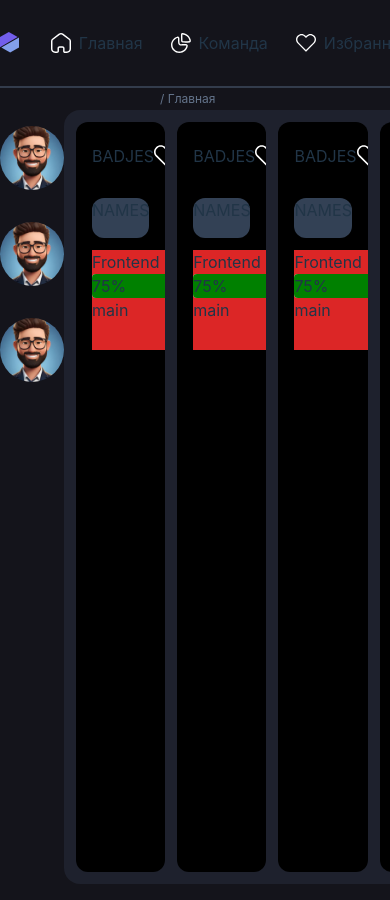
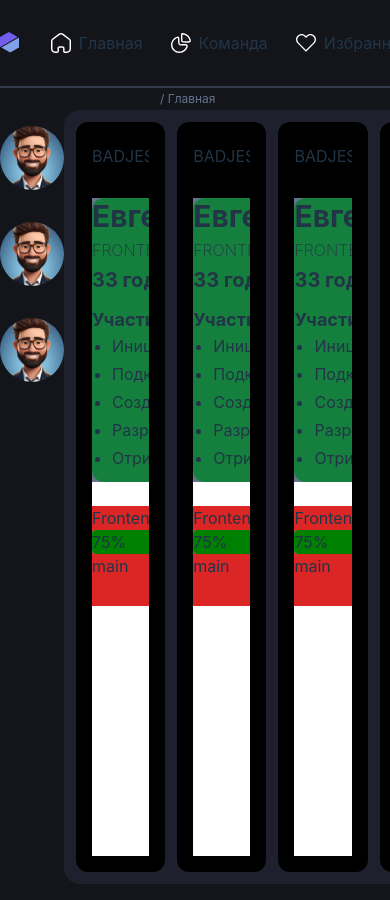
Before and after one commit to Jkerdley/reacthackathon, a React (Vite) app: page / in a window 390 px wide. Built offline with nearby package versions, Linux system fonts and the light colour scheme.

Commit message:
Добавил адаптивность карточки. Добавил аватар и сделал компонент nameAndYears. Добавил список

```diff
--- a/src/components/pageContainer/PageContainer.jsx
+++ b/src/components/pageContainer/PageContainer.jsx
@@ -10,5 +10,5 @@ export const PageContainer = ({ children }) => {
 };
 
 PageContainer.propTypes = {
-	children: PropTypes.node.isRequired
-}
+	children: PropTypes.node.isRequired,
+};
--- a/src/components/sidebar/TeamMateIcon.jsx
+++ b/src/components/sidebar/TeamMateIcon.jsx
@@ -1,9 +1,9 @@
 import React from 'react';
 import AvatarJo from '../../assets/images/avatarjo.jpg';
 
-const TeamMateIcon = () => {
+const TeamMateIcon = ({ size = 'size-16' }) => {
 	return (
-		<div className="relative size-16 justify-center items-center rounded-full overflow-hidden">
+		<div className={`relative ${size} justify-center items-center rounded-full overflow-hidden`}>
 			<img className="w-full h-full object-cover" src={AvatarJo} alt="avatar" />
 		</div>
 	);
--- a/src/components/teammateCard/TeammateCard.jsx
+++ b/src/components/teammateCard/TeammateCard.jsx
@@ -1,42 +1,33 @@
-// import React from 'react';
-// import { Progress } from '../../components/progress/';
-// export const TeammateCard = ({ flex }) => {
-// 	return (
-// 		<div name="card-container" className={`flex bg-black ${flex} h-full rounded-xl p-4 overflow-hidden`}>
-// 			<div name="hidden-overflow-container" className="w-full h-full object-cover">
-// 				<div className="w-[200px] h-[100px] bg-red-600">
-// 					<Progress percent={75} title={'Frontend'} color="green" type="line" />
-// 					<Progress percent={75} title={'Frontend'} color="green" type="circle" />
-// 					main
-// 				</div>
-// 			</div>
-// 		</div>
-// 	);
-// };
-
 import React from 'react';
 import { Progress } from '../../components/progress/';
 import { FavouritesIcon } from '../icons/FavouritesIcon';
+import TeamMateIcon from '../sidebar/TeamMateIcon';
+import NameAndYears from './components/NameAndYears';
 
 export const TeammateCard = ({ flex, onHover, onMouseLeave }) => {
 	return (
 		<div
 			name="card-container"
-			className={`flex flex-col gap-6 bg-black ${flex} h-full rounded-xl p-4 overflow-hidden transition-all ease-out`}
+			className={`flex flex-col gap-6 bg-black ${flex} h-full rounded-xl p-4 transition-all ease-out overflow-hidden`}
 			onMouseEnter={onHover}
 			onMouseLeave={onMouseLeave}
 		>
 			<div
 				name="badje and like container"
-				className="flex rounded-xl h-10 items-center justify-between"
+				className="flex rounded-xl h-10 items-center justify-between overflow-hidden"
 			>
 				BADJES <FavouritesIcon size={'size-6'} />
 			</div>
 			<div
 				name="hidden-overflow-card-container"
-				className=" flex flex-col w-full h-full object-cover gap-3"
+				className="bg-white flex flex-col w-full h-full object-cover gap-6 overflow-hidden"
 			>
-				<div className="flex bg-slate-700 rounded-xl h-10 ">NAMES</div>
+				<div className="flex overflow-hidden whitespace-nowrap bg-slate-500 justify-between pr-2">
+					<NameAndYears />
+					<div className="overflow-hidden">
+						<TeamMateIcon size={'size-60'} />
+					</div>
+				</div>
 				<div className="w-[400px] h-[100px] bg-red-600 object-cover">
 					<Progress percent={75} title={'Frontend'} color="green" type="line" />
 					main
--- /dev/null
+++ b/src/components/teammateCard/components/NameAndYears.jsx
@@ -0,0 +1,27 @@
+import React from 'react';
+import TeamMateIcon from '../../sidebar/TeamMateIcon';
+
+const NameAndYears = () => {
+	return (
+		<div className="flex flex-row bg-green-700 rounded-xl h-auto w-auto justify-between whitespace-nowrap pr-4">
+			<div className="flex flex-col gap-1">
+				<p className="font-bold text-3xl object-cover">Евгений Эрдле</p>
+				<p className="font-extralight text-base object-cover">FRONTEND DEVELOPER | DESIGNER</p>
+				<p className="font-bold text-xl object-cover">33 года</p>
+
+				<div name="list-of-tasks" className="py-2">
+					<h4 className="text-lg font-bold">Участие в проекте:</h4>
+					<ul className="list-disc pl-5">
+						<li className="mb-1">Инициализация VITE проекта.</li>
+						<li className="mb-1">Подключение GitHub.</li>
+						<li className="mb-1">Создание layout.</li>
+						<li className="mb-1">Разработка архитектуры App.</li>
+						<li className="mb-1">Отрисовка интерфейса в Figma.</li>
+					</ul>
+				</div>
+			</div>
+		</div>
+	);
+};
+
+export default NameAndYears;
--- /dev/null
+++ b/src/components/teammateCard/components/index.js
@@ -0,0 +1 @@
+export * from './NameAndYears.jsx';
```
